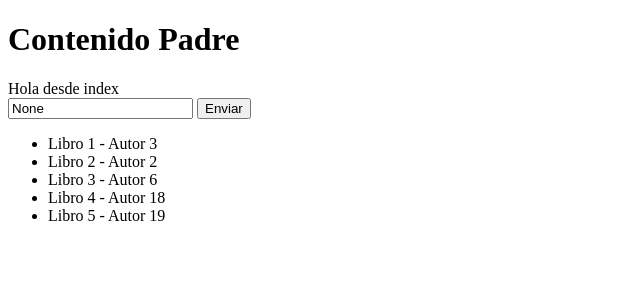
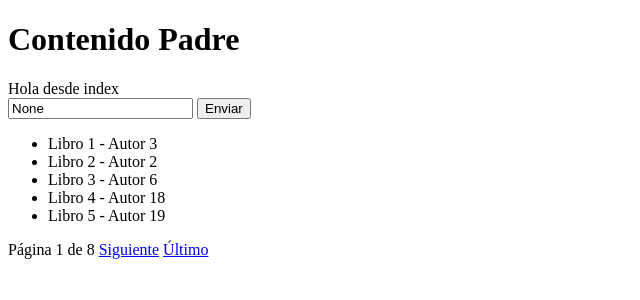
Before and after one commit to johnnoDev/mini-library-project, a Django app: page /library/ in a window 1280 px wide. Shown: the top 300 px of the page, without its empty margins (0-640 px from the left). Run offline with Django 5.2, Linux system fonts and the light colour scheme; data comes from the database, SQL or seed files in the repository.

Commit message:
mas cambios en el paginador

```diff
--- a/library/templates/library/index.html
+++ b/library/templates/library/index.html
@@ -22,4 +22,22 @@
         {% endfor %}
     </ul>
 
+    <div>
+
+        {% if page_obj.has_previous %}
+            <a href="?query_search={{ query }}&page=1">Primera</a>
+            <a href="?query_search={{ query }}&page={{ page_obj.previous_page_number }}">Anterior</a>
+        {% endif %}
+
+        <span>Página {{ page_obj.number }} de {{ page_obj.paginator.num_pages }} </span>
+
+        {% if page_obj.has_next %}
+            <a href="?query_search={{ query }}&page={{ page_obj.next_page_number }}">Siguiente</a>
+            <a href="?query_search={{ query }}&page={{ page_obj.paginator.num_pages }}">Último</a>
+
+        {% endif %}
+
+
+    </div>
+
 {% endblock content %}
```
